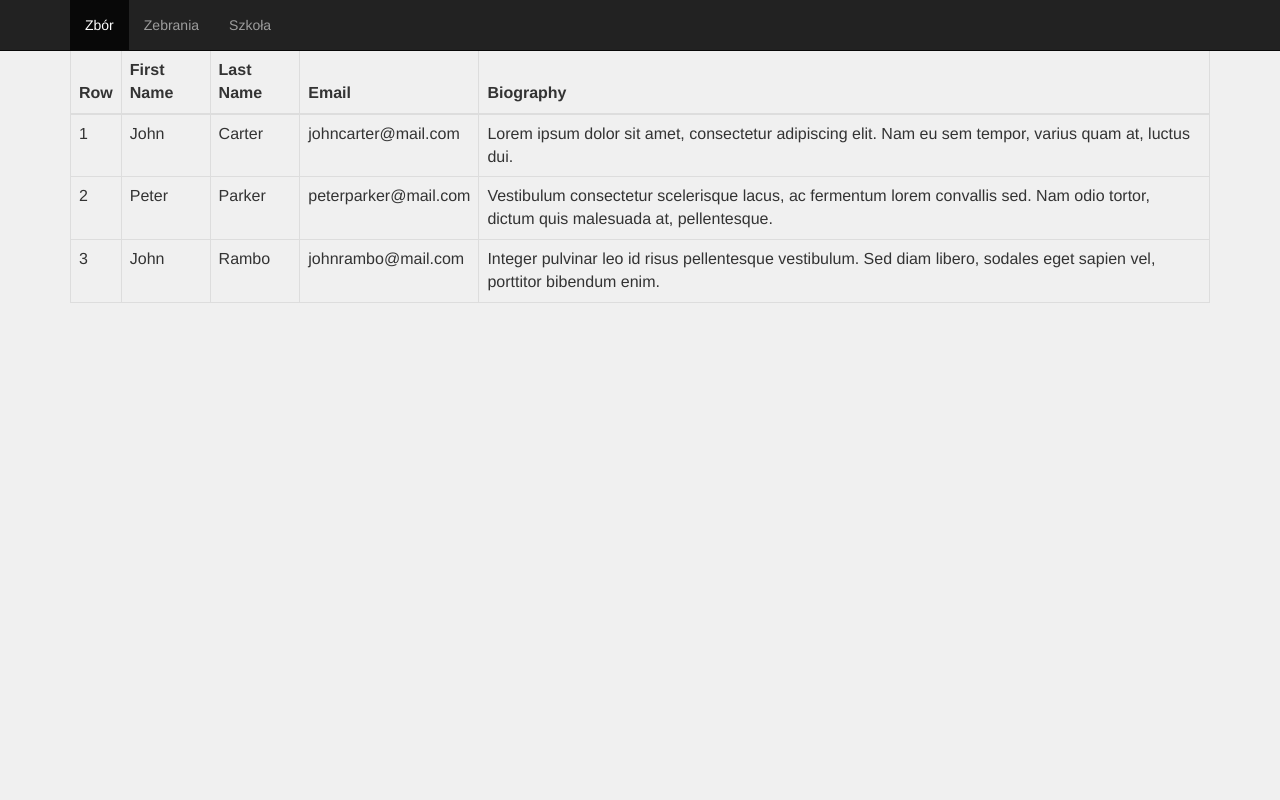
After one commit to weriyard/chzis2, a Python web app: template congregation/templates/congregationMembers.html in a window 1280 px wide. The commit adds this page. Run offline with Jinja, Linux system fonts and the light colour scheme; the template is opened without the code that fills it, so the values that code supplies are empty; some libraries are stand-ins or nearby versions.

```diff
--- /dev/null
+++ b/congregation/templates/congregationMembers.html
@@ -0,0 +1,47 @@
+{% extends "base.html" %}
+{% block navbar %}
+    <li class="active"><a href="./congregation">Zbór</a></li>
+    <li><a href="./">Zebrania</a></li>
+    <li><a href="./">Szkoła</a></li>
+
+{% endblock %}
+
+{% block content %}
+    <div class="table-responsive">
+        <table class="table table-bordered">
+            <thead>
+                <tr>
+                    <th>Row</th>
+                    <th>First Name</th>
+                    <th>Last Name</th>
+                    <th>Email</th>
+                    <th>Biography</th>
+                </tr>
+            </thead>
+            <tbody>
+                <tr>
+                    <td>1</td>
+                    <td>John</td>
+                    <td>Carter</td>
+                    <td>johncarter@mail.com</td>
+                    <td>Lorem ipsum dolor sit amet, consectetur adipiscing elit. Nam eu sem tempor, varius quam at, luctus dui.</td>
+                </tr>
+                <tr>
+                    <td>2</td>
+                    <td>Peter</td>
+                    <td>Parker</td>
+                    <td>peterparker@mail.com</td>
+                    <td>Vestibulum consectetur scelerisque lacus, ac fermentum lorem convallis sed. Nam odio tortor, dictum quis malesuada at, pellentesque.</td>
+                </tr>
+                <tr>
+                    <td>3</td>
+                    <td>John</td>
+                    <td>Rambo</td>
+                    <td>johnrambo@mail.com</td>
+                    <td>Integer pulvinar leo id risus pellentesque vestibulum. Sed diam libero, sodales eget sapien vel, porttitor bibendum enim.</td>
+                </tr>
+            </tbody>
+        </table>
+    </div>
+
+{% endblock %}
--- a/congregation/views.py
+++ b/congregation/views.py
@@ -0,0 +1,6 @@
+from chzis.req import BaseHandler
+
+
+class CongregationMembers(BaseHandler):
+    def get(self):
+        self.render_template('congregationMembers.html', {})
--- /dev/null
+++ b/fixtures/congregation.csv
@@ -0,0 +1 @@
+Piekary-Kamień,
--- a/layout/base.html
+++ b/layout/base.html
@@ -54,18 +54,9 @@ $(window).on('load', function() {
 
     <script src="/media/js/bootstrap.min.js"></script>
 
-
-
-    <div class="jumbotron">
-        <h1>CHZIS</h1>
-        <p class="lead">Welcome.</p>
-
-    </div>
-
+{% block content %}
+{% endblock %}
 </div>
-{% block content %}
-
-{% endblock %}
 </body>
 
 </html>
--- a/mainpage/views.py
+++ b/mainpage/views.py
@@ -1,7 +1,7 @@
 from chzis.req import BaseHandler
-
+from chzis.congregation.models import Congregation, CongregationMember
 
 class Index(BaseHandler):
     def get(self):
-
+        congregation_members = Congregation.all()
         self.render_template('index.html', {})
--- a/media/css/main.css
+++ b/media/css/main.css
@@ -1,5 +1,5 @@
 
 body {
     background-color: #F0F0F0;
-    padding: 20px 0 0 0;
+    padding: 50px 0 0 0;
 }
--- a/url.py
+++ b/url.py
@@ -1,7 +1,8 @@
 from chzis.mainpage.views import Index
+from chzis.congregation.views import CongregationMembers
 
 urls = [
 ('/', Index),
-('/congregation', )
+('/congregation', CongregationMembers)
 
 ]
--- a/user/models.py
+++ b/user/models.py
@@ -8,5 +8,7 @@ class User(db.Model):
     nickname = db.StringProperty()
     password = db.StringProperty()
     email = db.EmailProperty()
+    system_account = db.BooleanProperty(default=False)
+    perms = db.ListProperty(int)
     gender = db.StringProperty(choices=['man', 'woman'])
     last_modification = db.DateTimeProperty(auto_now=True)
```
Also changed, not shown: congregation/models.py (+13 -2 lines), loaders/congregation.py (added, +17 -0 lines), loaders/congregation_members.py (added, +57 -0 lines), loaders/lesson.py (+0 -10 lines), mainpage/templates/index.html (+5 -4 lines), 1 other file.
